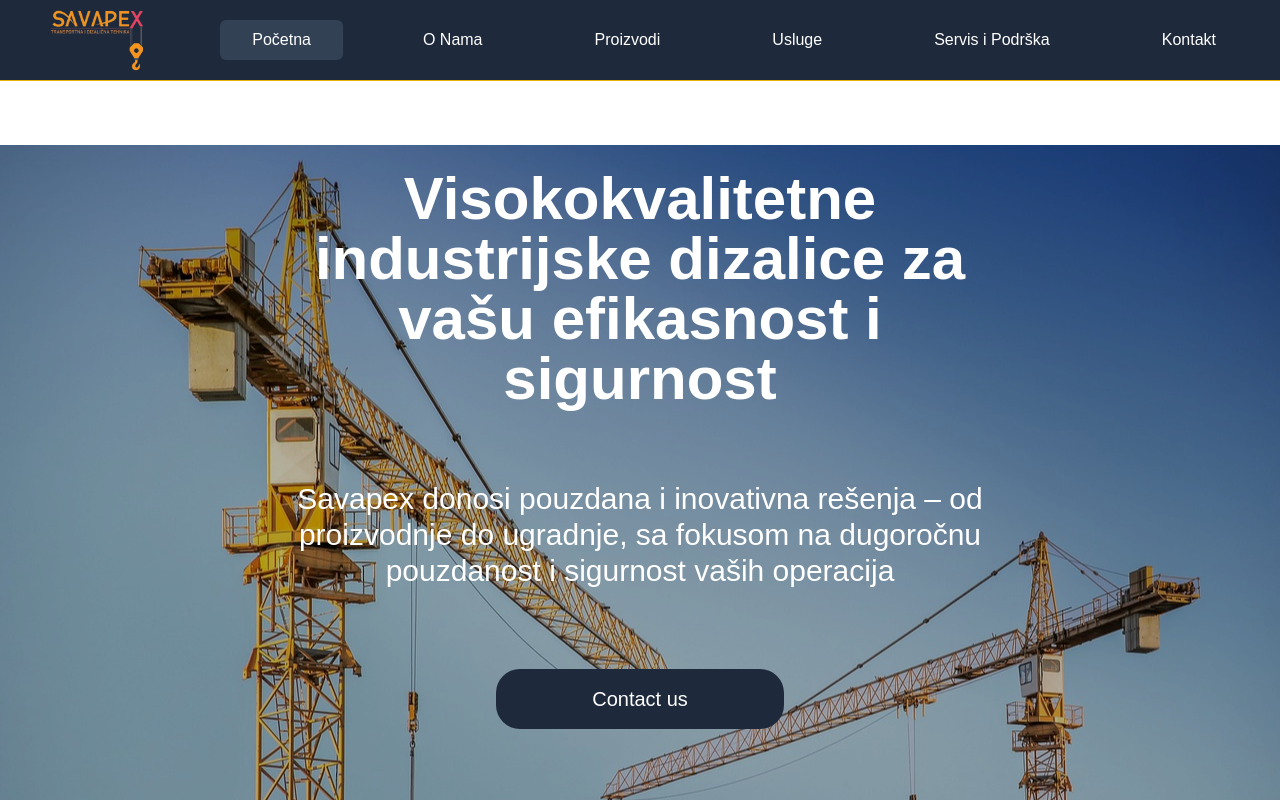
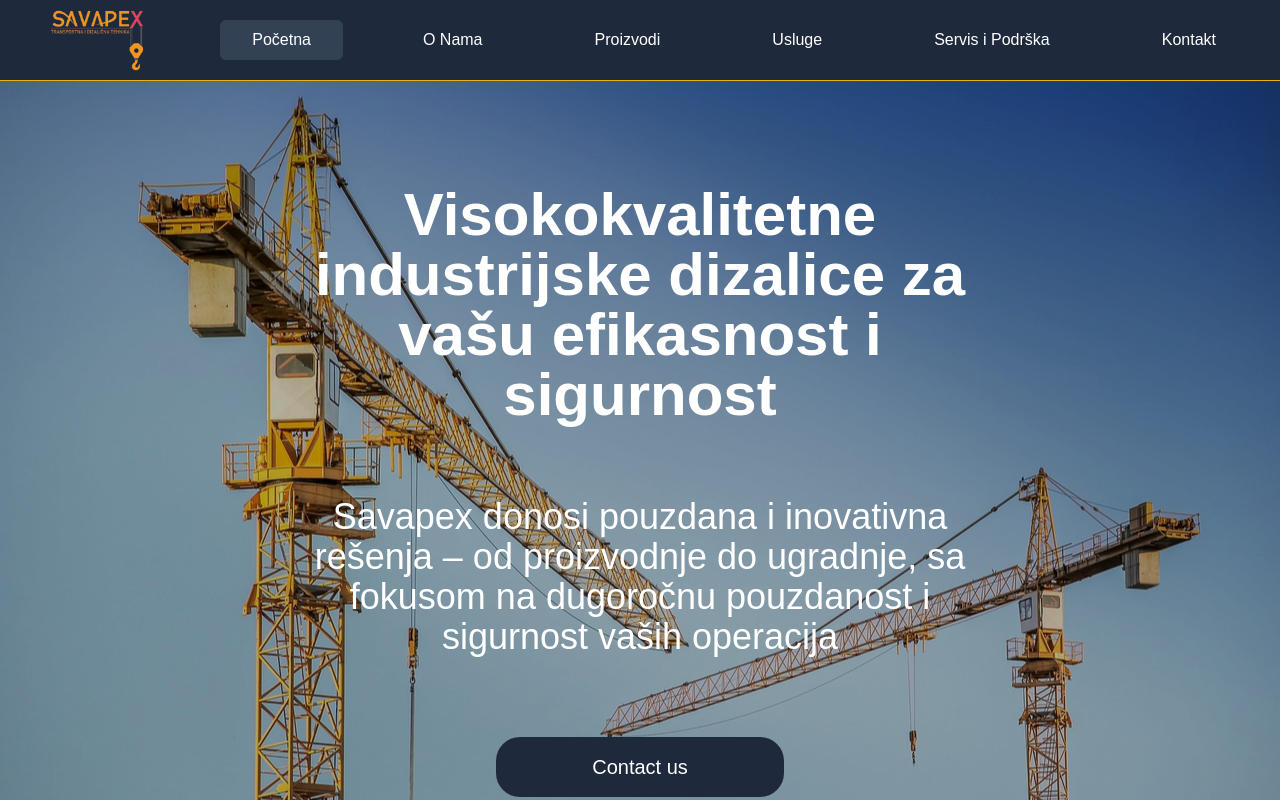
Before and after one commit to BaneVredniMrav/savapex, a Vue app: page / in a window 1280 px wide. Shown: the top 800 px of the page. Built offline with nearby package versions, Linux system fonts and the light colour scheme.

Commit message:
fix button

```diff
--- a/src/components/AnimatedText.vue
+++ b/src/components/AnimatedText.vue
@@ -89,7 +89,7 @@
         <!-- Naslov sa animacijom -->
         <h1
             ref="titleRef"
-            class="text-4xl lg:text-6xl font-bold p-6"
+            class="text-2xl md:text-4xl lg:text-6xl font-bold p-6"
             :style="{ color: props.textColor }"
             :class="{ 'text-focus-in': isTitleVisible }"
             aria-hidden="true"
@@ -100,7 +100,7 @@
         <!-- Podnaslov sa animacijom -->
         <p
             ref="textRef"
-            class="text-2xl lg:text-3xl sm:mt-4 md:lg:mt-8 sm:mb-8 md:lg:mb-16 p-4"
+            class="text-xl md:text-2xl lg:text-4xl sm:mt-4 md:lg:mt-8 sm:mb-8 md:lg:mb-16 p-4"
             :style="{ color: props.textColor }"
             :class="{ 'text-focus-in': isTextVisible }"
             aria-hidden="true"
--- a/src/components/Hero.vue
+++ b/src/components/Hero.vue
@@ -25,8 +25,8 @@
 </script>
 
 <template>
-  <section class="hero h-[91.5vh] bg-cover bg-center bg-fixed relative sm:mt-16 md:ld:items-center">
-    <div class="max-w-4xl px-4 py-12 text-center relative z-10">
+<section class="hero h-[91.5vh] bg-cover bg-center bg-fixed relative justify-center sm:pt-16 md:items-center">
+  <div class="max-w-4xl px-4 py-12 text-center relative z-10">
       <!-- Title with animation -->
       <AnimatedText
         title="Visokokvalitetne industrijske dizalice za vašu efikasnost i sigurnost"
```
Also changed, not shown: 1 other file (tests, documents, lock files or other folders).
